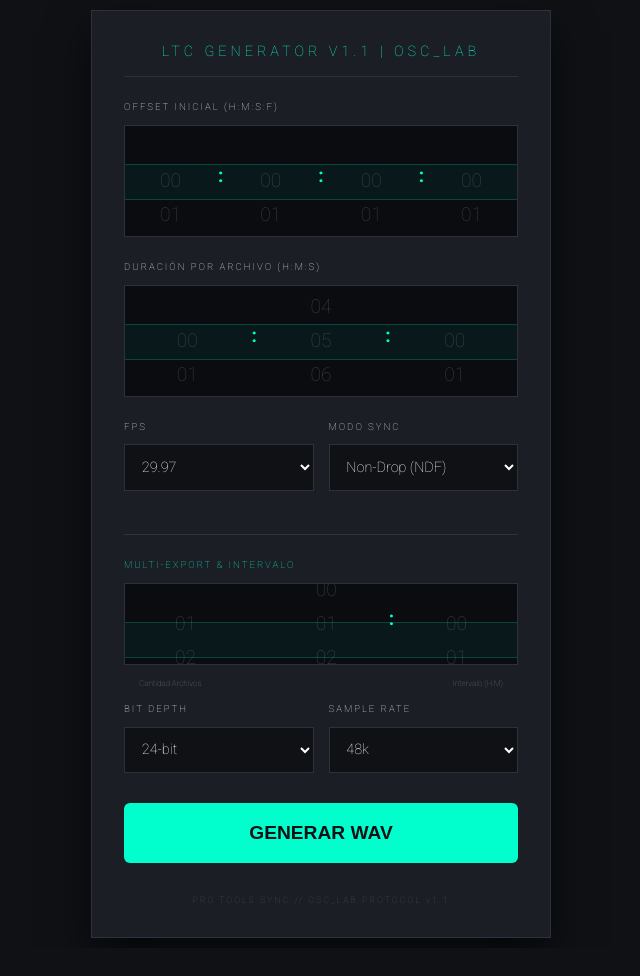
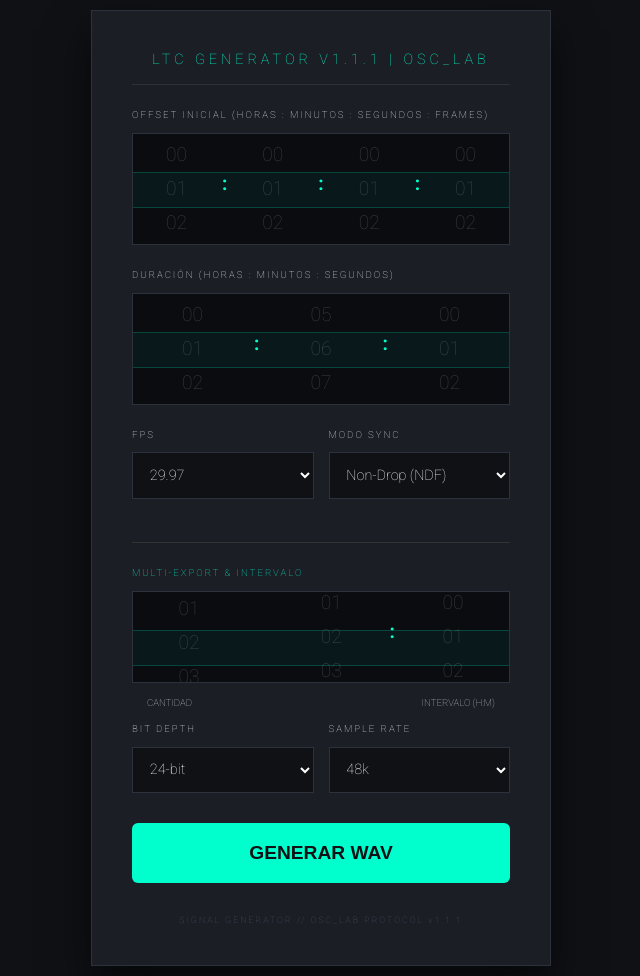
Before and after one commit to oscAVlab/LTC_FilesGen, a plain HTML site: page index.html in a window 1280 px wide. Shown: the whole page, without its empty margins (319-959 px from the left). Before the commit the page ends 948 px from the top, so only its background shows below. Drawn offline with nearby package versions, Linux system fonts and the light colour scheme.

Commit message:
Update index.html

```diff
--- a/index.html
+++ b/index.html
@@ -3,7 +3,7 @@
 <head>
     <meta charset="UTF-8">
     <meta name="viewport" content="width=device-width, initial-scale=1.0, maximum-scale=1.0, user-scalable=no">
-    <title>LTC Generator v1.1 | OSC_lab</title>
+    <title>LTC Generator v1.1.1 | OSC_lab</title>
     <script src="https://cdnjs.cloudflare.com/ajax/libs/jszip/3.10.1/jszip.min.js"></script>
     <link rel="preconnect" href="https://fonts.googleapis.com">
     <link rel="preconnect" href="https://fonts.gstatic.com" crossorigin>
@@ -14,11 +14,10 @@
         body {
             font-family: var(--font-family); font-weight: 100; background: var(--bg); color: #e1e1e6;
             display: flex; justify-content: center; align-items: center; min-height: 100vh; margin: 0; padding: 10px;
-            overflow-x: hidden;
         }
 
         .card {
-            background: var(--card); padding: 2rem; width: 100%; max-width: 460px;
+            background: var(--card); padding: 2.5rem; width: 100%; max-width: 460px;
             border: 1px solid #2d303d; box-shadow: 0 20px 40px rgba(0,0,0,0.6); box-sizing: border-box;
             border-radius: 0;
         }
@@ -27,9 +26,9 @@
 
         label { display: block; font-size: 0.6rem; color: #ffffff; margin-bottom: 0.8rem; text-transform: uppercase; letter-spacing: 2px; font-weight: 100; }
 
-        /* Estilo de la Rueda (Picker) */
         .picker-row { display: flex; align-items: center; justify-content: center; background: #0a0c10; border: 1px solid #2d303d; margin-bottom: 1.5rem; position: relative; height: 110px; overflow: hidden; }
-        .picker-row::before { content: ""; position: absolute; top: 38px; left: 0; width: 100%; height: 34px; background: rgba(0, 255, 204, 0.05); border-top: 1px solid rgba(0, 255, 204, 0.2); border-bottom: 1px solid rgba(0, 255, 204, 0.2); pointer-events: none; }
+        /* Líneas guía del centro */
+        .picker-row::before { content: ""; position: absolute; top: 38px; left: 0; width: 100%; height: 34px; background: rgba(0, 255, 204, 0.05); border-top: 1px solid rgba(0, 255, 204, 0.2); border-bottom: 1px solid rgba(0, 255, 204, 0.2); pointer-events: none; z-index: 10; }
 
         .wheel {
             flex: 1; height: 100%; overflow-y: scroll; scroll-snap-type: y mandatory;
@@ -42,9 +41,6 @@
             scroll-snap-align: center; font-size: 1.2rem; transition: 0.2s; opacity: 0.2; color: #fff;
         }
         .wheel-item.active { opacity: 1; color: var(--accent); font-weight: 700; transform: scale(1.1); }
-        .wheel-spacer { height: 38px; min-height: 38px; } /* Para que el primer y último item centren */
-
-        .unit-tag { font-size: 0.5rem; color: rgba(255,255,255,0.5); position: absolute; bottom: 5px; text-transform: uppercase; }
 
         .separator { color: var(--accent); font-weight: 700; font-size: 1.2rem; padding: 0 2px; margin-top: -10px; }
 
@@ -66,9 +62,9 @@
 <body>
 
 <div class="card">
-    <h1>LTC Generator v1.1 | OSC_lab</h1>
+    <h1>LTC Generator v1.1.1 | OSC_lab</h1>
 
-    <label>Offset Inicial (H:M:S:F)</label>
+    <label>Offset Inicial (Horas : Minutos : Segundos : Frames)</label>
     <div class="picker-row">
         <div class="wheel" id="offH"></div><div class="separator">:</div>
         <div class="wheel" id="offM"></div><div class="separator">:</div>
@@ -76,7 +72,7 @@
         <div class="wheel" id="offF"></div>
     </div>
 
-    <label>Duración por Archivo (H:M:S)</label>
+    <label>Duración (Horas : Minutos : Segundos)</label>
     <div class="picker-row">
         <div class="wheel" id="durH"></div><div class="separator">:</div>
         <div class="wheel" id="durM"></div><div class="separator">:</div>
@@ -105,15 +101,15 @@
 
     <div class="multi-section">
         <label style="color: var(--accent);">Multi-Export & Intervalo</label>
-        <div class="picker-row" style="height: 80px;">
+        <div class="picker-row" style="height: 90px;">
             <div class="wheel" id="numFiles"></div>
-            <div style="width: 20px;"></div>
+            <div style="width: 30px;"></div>
             <div class="wheel" id="intH"></div><div class="separator">:</div>
             <div class="wheel" id="intM"></div>
         </div>
-        <div style="display:flex; justify-content:space-between; padding: 0 15px; margin-top:-10px; margin-bottom:15px; font-size:0.5rem; color:rgba(255,255,255,0.4)">
-            <span>Cantidad Archivos</span>
-            <span>Intervalo (H:M)</span>
+        <div style="display:flex; justify-content:space-between; padding: 0 15px; margin-top:-10px; margin-bottom:15px; font-size:0.6rem; color:rgba(255,255,255,0.8)">
+            <span>CANTIDAD</span>
+            <span>INTERVALO (H:M)</span>
         </div>
     </div>
 
@@ -123,37 +119,64 @@
     </div>
 
     <button id="mainBtn" onclick="processBatch()">GENERAR WAV</button>
-    <div class="footer">PRO TOOLS SYNC // OSC_LAB PROTOCOL v1.1</div>
+    <div class="footer">SIGNAL GENERATOR // OSC_LAB PROTOCOL v1.1.1</div>
 </div>
 
 <script>
-// --- LÓGICA DE RUEDAS (Drum Picker) ---
+const ITEM_HEIGHT = 34;
 const pickers = {};
 
-function createWheel(id, min, max, initial) {
+// Crea una rueda con efecto bucle infinito (triplicando datos)
+function createWheel(id, min, max, initial, isInfinite = true) {
     const el = document.getElementById(id);
-    el.innerHTML = '<div class="wheel-spacer"></div>';
-    for(let i=min; i<=max; i++) {
-        const item = document.createElement('div');
-        item.className = 'wheel-item';
-        item.innerText = i.toString().padStart(2, '0');
-        el.appendChild(item);
+    const range = max - min + 1;
+    el.innerHTML = '';
+
+    // Añadimos 3 sets de datos para permitir el loop infinito
+    const sets = isInfinite ? 3 : 1;
+
+    // Spacers iniciales para centrado
+    if(!isInfinite) el.innerHTML += '<div style="height:38px"></div>';
+
+    for(let s=0; s<sets; s++) {
+        for(let i=min; i<=max; i++) {
+            const item = document.createElement('div');
+            item.className = 'wheel-item';
+            item.innerText = i.toString().padStart(2, '0');
+            el.appendChild(item);
+        }
     }
-    el.innerHTML += '<div class="wheel-spacer"></div>';
 
-    // Listener de scroll para activar item central
+    if(!isInfinite) el.innerHTML += '<div style="height:38px"></div>';
+
     el.onscroll = () => {
-        const index = Math.round(el.scrollTop / 34);
+        const scrollPos = el.scrollTop;
+        const totalHeight = range * ITEM_HEIGHT;
+
+        // Lógica de bucle infinito: si llegamos a los extremos, saltamos al centro
+        if (isInfinite) {
+            if (scrollPos < totalHeight) {
+                el.scrollTop = scrollPos + totalHeight;
+            } else if (scrollPos > totalHeight * 2) {
+                el.scrollTop = scrollPos - totalHeight;
+            }
+        }
+
+        // Detectar item activo
+        const index = Math.round(el.scrollTop / ITEM_HEIGHT);
         const items = el.querySelectorAll('.wheel-item');
         items.forEach((it, idx) => {
             if(idx === index) it.classList.add('active');
             else it.classList.remove('active');
         });
-        pickers[id] = index + min;
+
+        // Guardamos el valor real (módulo del rango)
+        pickers[id] = (index % range) + min;
     };
 
-    // Posición inicial
-    setTimeout(() => { el.scrollTop = (initial - min) * 34; }, 100);
+    // Posición inicial (en el set del medio si es infinito)
+    const startPos = isInfinite ? (range + (initial - min)) * ITEM_HEIGHT : (initial - min) * ITEM_HEIGHT;
+    setTimeout(() => { el.scrollTop = startPos; }, 50);
 }
 
 function updateFPSLogic() {
@@ -162,28 +185,29 @@ function updateFPSLogic() {
     if (fps !== "29.97") { sync.value = "NDF"; sync.disabled = true; }
     else { sync.disabled = false; }
 
-    // Reconstruir rueda de Frames
     const maxF = Math.round(parseFloat(fps)) - 1;
-    createWheel('offF', 0, maxF, 0);
+    createWheel('offF', 0, maxF, 0); // Frames rotan según FPS
 }
 
-// Inicialización de todas las ruedas
 function initAll() {
+    // Offset
     createWheel('offH', 0, 23, 0);
     createWheel('offM', 0, 59, 0);
     createWheel('offS', 0, 59, 0);
     createWheel('offF', 0, 29, 0);
 
+    // Duración
     createWheel('durH', 0, 23, 0);
     createWheel('durM', 0, 59, 5);
     createWheel('durS', 0, 59, 0);
 
-    createWheel('numFiles', 1, 50, 1);
+    // Multi (Cantidad no es infinita, es una lista lineal)
+    createWheel('numFiles', 1, 50, 1, false);
     createWheel('intH', 0, 23, 1);
     createWheel('intM', 0, 59, 0);
 }
 
-// --- LÓGICA DE GENERACIÓN (Core v1.1) ---
+// --- LÓGICA DE NOMBRES Y GENERACIÓN ---
 
 function formatCleanName(h, m, s, f = 0) {
     let parts = [];
@@ -191,7 +215,7 @@ function formatCleanName(h, m, s, f = 0) {
     if (m > 0) parts.push(m + 'm');
     if (s > 0) parts.push(s + 's');
     if (f > 0) parts.push(f + 'f');
-    return parts.length > 0 ? parts.join(' ') : "0s";
+    return parts.length > 0 ? parts.join(' ') : ""; // Devuelve vacío si todo es 0
 }
 
 function timeToAbsFrame(h, m, s, f, fps, isDF) {
@@ -208,6 +232,8 @@ async function processBatch() {
     const isDF = syncModeVal === "DF";
     const fpsVal = document.getElementById('fps').value;
     const fpsNum = parseFloat(fpsVal);
+    const sr = parseInt(document.getElementById('sr').value);
+    const bitDepth = parseInt(document.getElementById('bitDepth').value);
 
     const numFiles = pickers['numFiles'];
     const off = { h: pickers['offH'], m: pickers['offM'], s: pickers['offS'], f: pickers['offF'] };
@@ -215,19 +241,17 @@ async function processBatch() {
     const interval = { h: pickers['intH'], m: pickers['intM'] };
 
     const durTotalSecs = (dur.h * 3600) + (dur.m * 60) + dur.s;
-    const sr = parseInt(document.getElementById('sr').value);
-    const bitDepth = parseInt(document.getElementById('bitDepth').value);
+    if (durTotalSecs <= 0) { alert("Duración inválida"); return; }
 
-    if (durTotalSecs <= 0) { alert("Duración inválida"); return; }
     btn.disabled = true;
-
     const cleanDur = formatCleanName(dur.h, dur.m, dur.s);
     const fpsSuffix = ` _ ${fpsVal} ${syncModeVal}fps`;
 
     if (numFiles === 1) {
+        btn.innerText = "GENERANDO...";
         const startFrame = timeToAbsFrame(off.h, off.m, off.s, off.f, fpsNum, isDF);
         const wav = generateAudio(startFrame, durTotalSecs, sr, bitDepth, isDF, fpsNum);
-        const name = `LTC_Off ${formatCleanName(off.h, off.m, off.s, off.f)} _ Dur ${cleanDur}${fpsSuffix} | oscLAB.wav`;
+        const name = `LTC_Off ${formatCleanName(off.h, off.m, off.s, off.f) || "0s"} _ Dur ${cleanDur || "0s"}${fpsSuffix} | oscLAB.wav`;
         downloadBlob(new Blob([wav]), name);
     } else {
         const zip = new JSZip();
@@ -239,7 +263,7 @@ async function processBatch() {
 
             const startFrame = timeToAbsFrame(curH, curM, off.s, off.f, fpsNum, isDF);
             const wav = generateAudio(startFrame, durTotalSecs, sr, bitDepth, isDF, fpsNum);
-            const name = `${i+1}_LTC_Off ${formatCleanName(curH, curM, off.s, off.f)} _ Dur ${cleanDur}${fpsSuffix} | oscLAB.wav`;
+            const name = `${i+1}_LTC_Off ${formatCleanName(curH, curM, off.s, off.f) || "0s"} _ Dur ${cleanDur || "0s"}${fpsSuffix} | oscLAB.wav`;
             zip.file(name, wav);
             await new Promise(r => setTimeout(r, 30));
         }
@@ -249,7 +273,7 @@ async function processBatch() {
     btn.disabled = false; btn.innerText = "GENERAR WAV";
 }
 
-// Reutilizamos motores de audio v1 (estables)
+// Motores de Audio SMPTE
 function buildBits(fIdx, fps, isDF) {
     const bits = new Array(80).fill(0);
     if (isDF && fps === 30) {
@@ -271,7 +295,9 @@ function buildBits(fIdx, fps, isDF) {
 }
 
 function generateAudio(startF, dur, sr, bitDepth, isDF, fps) {
-    const samples = Math.floor(dur * sr), buffer = new Float32Array(samples), spf = sr / fps, spb = spf / 80;
+    const totalSamples = Math.floor(dur * sr);
+    const buffer = new Float32Array(totalSamples);
+    const spf = sr / fps, spb = spf / 80;
     let phase = 1;
     for (let i = 0; i < Math.ceil(dur * fps); i++) {
         const bits = buildBits(startF + i, Math.round(fps), isDF);
@@ -303,7 +329,6 @@ function createWav(samples, sr, bitDepth) {
 
 function downloadBlob(blob, name) { const a = document.createElement("a"); a.href = URL.createObjectURL(blob); a.download = name; a.click(); }
 
-// Inicio
 initAll();
 updateFPSLogic();
 </script>
```
